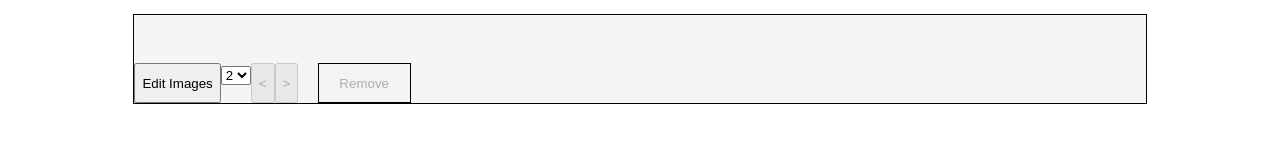
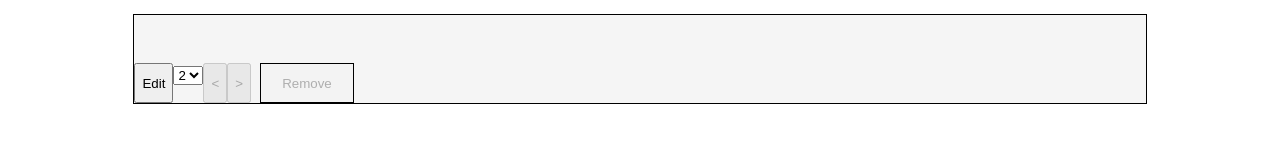
Before and after one commit to sarajculhane/homer-challenge, a React app: page / in a window 1280 px wide. Shown: the part 428-570 px from the top of the page. Built offline with nearby package versions, Linux system fonts and the light colour scheme.

Commit message:
button only visible in edit mode

```diff
--- a/src/components/Carousel.js
+++ b/src/components/Carousel.js
@@ -71,7 +71,7 @@ const Carousel = () => {
 
     return (
         <div className='carousel-container'>
-            {mode ? <button onClick= {changeMode}>View Only</button> : <button onClick= {changeMode}>Edit Images</button> }
+            {mode ? <button onClick= {changeMode}>View Only</button> : <button onClick= {changeMode}>Edit </button> }
             <div className='size-options'>
                     <select onChange={sizeSelection}>
                         <option value='2'>2</option>
@@ -84,9 +84,15 @@ const Carousel = () => {
                 {console.log(size)}
             {state.carousel.slice(back, forward).map((img, id) => <div><CarouselImages img={img} handleClick={handleClick} id={id+1} mode={mode} removed={removed} selectedImages={selectedImages} /></div>)}
             { forward > state.carousel.length-1 || state.carousel.length < size + 1? <button disabled> {'>'}</button>: <button onClick={goForward} >{'>'}</button>}
+
+
+          <div>  {!mode ?
            <div className='btn-cont'> { selectedImages.length ?   <button className='btn' onClick={handleRemove}>Remove</button> : <button className='btn' disabled>Remove</button>} </div>
 
-        </div>
+        : <div></div>
+
+            }</div>
+            </div>
     )
 }
 
```
